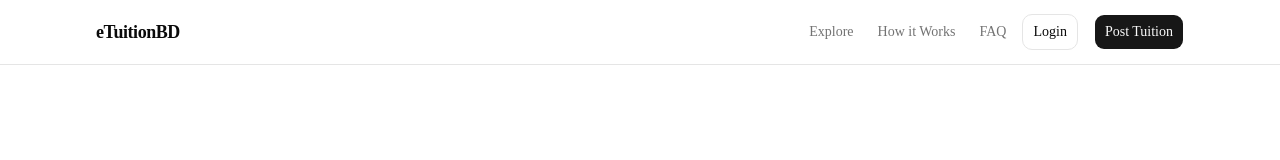
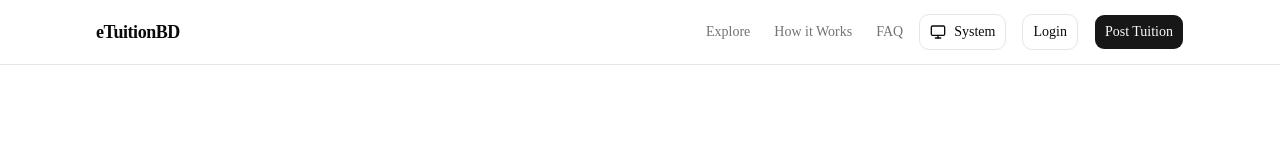
Before and after one commit to AdalOnShow/eTuitionBD-Online_Tuition_Management_Project, a Next.js app: page / in a window 1280 px wide. Shown: the top 160 px of the page. Built offline with nearby package versions, Linux system fonts and the light colour scheme.

Commit message:
feat: Add a theme toggle component, integrate it into the public home page, and include a client-side theme initialization script in the root layout.

```diff
--- a/src/app/(public)/page.tsx
+++ b/src/app/(public)/page.tsx
@@ -13,6 +13,7 @@ import {
   AccordionItem,
   AccordionTrigger,
 } from "@/components/ui/accordion"
+import { ThemeToggle } from "@/components/theme-toggle"
 import { Button } from "@/components/ui/button"
 import {
   Card,
@@ -156,6 +157,7 @@ export default function HomePage() {
                 FAQ
               </Link>
             </div>
+            <ThemeToggle />
             <Button variant="outline" size="lg">
               Login
             </Button>
--- a/src/app/layout.tsx
+++ b/src/app/layout.tsx
@@ -17,6 +17,23 @@ export const metadata: Metadata = {
   description: "Generated by create next app",
 };
 
+const themeInitScript = `
+(() => {
+  try {
+    const storageKey = "theme";
+    const storedTheme = localStorage.getItem(storageKey);
+    const theme =
+      storedTheme === "light" || storedTheme === "dark" || storedTheme === "system"
+        ? storedTheme
+        : "system";
+    const prefersDark = window.matchMedia("(prefers-color-scheme: dark)").matches;
+    const shouldUseDark = theme === "dark" || (theme === "system" && prefersDark);
+    document.documentElement.classList.toggle("dark", shouldUseDark);
+    document.documentElement.setAttribute("data-theme", theme);
+  } catch {}
+})();
+`;
+
 export default function RootLayout({
   children,
 }: Readonly<{
@@ -25,8 +42,12 @@ export default function RootLayout({
   return (
     <html
       lang="en"
+      suppressHydrationWarning
       className={`${geistSans.variable} ${geistMono.variable} h-full antialiased`}
     >
+      <head>
+        <script dangerouslySetInnerHTML={{ __html: themeInitScript }} />
+      </head>
       <body className="min-h-full flex flex-col">{children}</body>
     </html>
   );
--- /dev/null
+++ b/src/components/theme-toggle.tsx
@@ -0,0 +1,103 @@
+"use client"
+
+import { Monitor, Moon, Sun } from "lucide-react"
+
+import { Button } from "@/components/ui/button"
+import { useEffect, useState } from "react"
+
+type Theme = "light" | "dark" | "system"
+
+const STORAGE_KEY = "theme"
+const CYCLE_ORDER: Theme[] = ["system", "light", "dark"]
+
+function getStoredTheme(): Theme {
+  const value = localStorage.getItem(STORAGE_KEY)
+
+  if (value === "light" || value === "dark" || value === "system") {
+    return value
+  }
+
+  return "system"
+}
+
+function applyTheme(theme: Theme) {
+  const prefersDark = window.matchMedia("(prefers-color-scheme: dark)").matches
+  const shouldUseDark = theme === "dark" || (theme === "system" && prefersDark)
+
+  document.documentElement.classList.toggle("dark", shouldUseDark)
+  document.documentElement.setAttribute("data-theme", theme)
+}
+
+function getThemeLabel(theme: Theme) {
+  if (theme === "light") return "Light"
+  if (theme === "dark") return "Dark"
+  return "System"
+}
+
+export function ThemeToggle() {
+  const [theme, setTheme] = useState<Theme>("system")
+  const [mounted, setMounted] = useState(false)
+
+  useEffect(() => {
+    const storedTheme = getStoredTheme()
+    setTheme(storedTheme)
+    applyTheme(storedTheme)
+    setMounted(true)
+  }, [])
+
+  useEffect(() => {
+    if (!mounted) {
+      return
+    }
+
+    localStorage.setItem(STORAGE_KEY, theme)
+    applyTheme(theme)
+  }, [mounted, theme])
+
+  useEffect(() => {
+    const mediaQuery = window.matchMedia("(prefers-color-scheme: dark)")
+    const handleSystemThemeChange = () => {
+      if (theme === "system") {
+        applyTheme("system")
+      }
+    }
+
+    mediaQuery.addEventListener("change", handleSystemThemeChange)
+
+    return () => {
+      mediaQuery.removeEventListener("change", handleSystemThemeChange)
+    }
+  }, [theme])
+
+  const currentTheme = mounted ? theme : "system"
+  const themeLabel = getThemeLabel(currentTheme)
+  const themeIcon =
+    currentTheme === "light" ? (
+      <Sun className="size-4" />
+    ) : currentTheme === "dark" ? (
+      <Moon className="size-4" />
+    ) : (
+      <Monitor className="size-4" />
+    )
+
+  const handleCycleTheme = () => {
+    const currentIndex = CYCLE_ORDER.indexOf(currentTheme)
+    const nextTheme = CYCLE_ORDER[(currentIndex + 1) % CYCLE_ORDER.length]
+    setTheme(nextTheme)
+  }
+
+  return (
+    <Button
+      type="button"
+      variant="outline"
+      size="lg"
+      aria-label={`Theme: ${themeLabel}. Click to switch theme.`}
+      title={`Theme: ${themeLabel}`}
+      onClick={handleCycleTheme}
+      className="gap-2"
+    >
+      {themeIcon}
+      <span className="hidden sm:inline">{themeLabel}</span>
+    </Button>
+  )
+}
```
